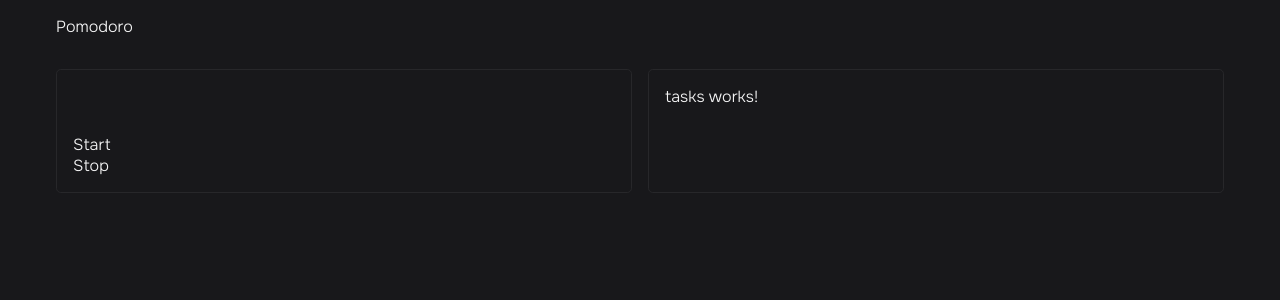
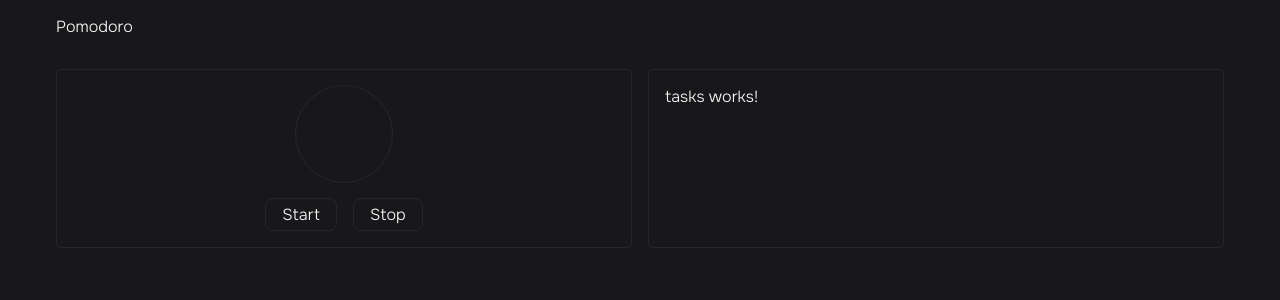
Before and after one commit to JoseIu/pomodoro, an Angular app: page / in a window 1280 px wide. Shown: the top 300 px of the page. Built offline with nearby package versions, Linux system fonts and the light colour scheme.

Commit message:
timer and buttons styles

```diff
--- a/src/app/components/clock/clock.component.scss
+++ b/src/app/components/clock/clock.component.scss
@@ -1,23 +1,42 @@
 .circular-progress {
   position: relative;
   background: conic-gradient(var(--bg-color) 220deg, var(--bg-color) 0deg);
-  height: 3rem;
-  width: 3rem;
+  height: 6rem;
+  width: 6rem;
   display: flex;
   align-items: center;
   justify-content: center;
   border-radius: 50%;
   transition: all 0.2s ease;
+  outline: 0.0625rem solid var(--zinc-800);
 }
 .circular-progress::before {
   content: "";
   position: absolute;
-  height: 2.3rem;
-  width: 2.3rem;
+  height: 5rem;
+  width: 5rem;
   border-radius: 50%;
-  background-color: var(--bg-color);
+  background-color: var(--zinc-900);
 }
 .progress-value {
+  font-size: 1.3rem;
   position: relative;
-  color: #e8e8e8;
+  color: var(--zinc-100);
 }
+.clock {
+  display: flex;
+  flex-direction: column;
+  justify-content: center;
+  align-items: center;
+  gap: 1em;
+}
+.buttons {
+  display: flex;
+  gap: 1em;
+  &__btn {
+    padding: 0.3em 1em;
+    border-radius: 0.5em;
+    border: 0.0625rem solid var(--zinc-800);
+    cursor: pointer;
+  }
+}
```
